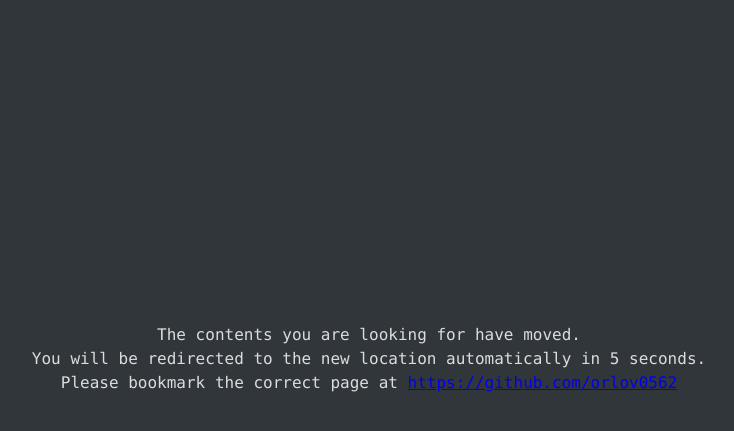
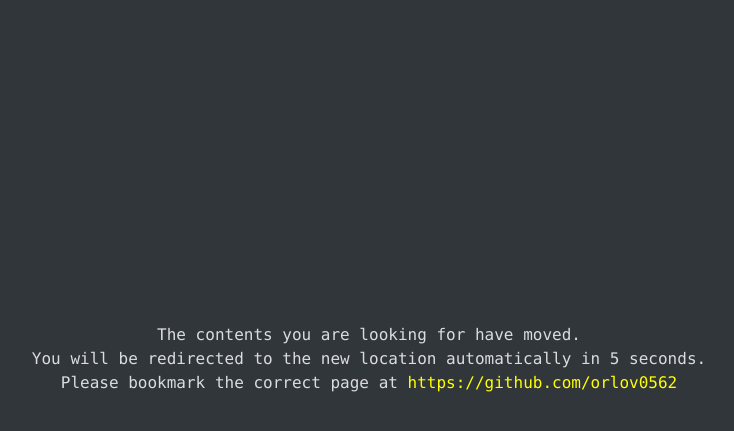
Before and after one commit to orlov0562/orlov0562.github.io, a plain HTML site: page index.html in a window 1280 px wide. Shown: the part 5-436 px from the top of the page, without its empty margins (271-1005 px from the left). Drawn offline with Linux system fonts and the light colour scheme.

Commit message:
Update index.html

```diff
--- a/index.html
+++ b/index.html
@@ -7,6 +7,8 @@
     <style>
       body {background-color:#31363b; color: #dbdcde; font-family:Consolas,"Liberation Mono",Menlo,Courier,monospace;}
       div {margin:0 auto; padding-top:40vh; text-align:center; max-width:980px; line-height:1.5em;}
+      a {color:yellow; text-decoration:none;}
+      a:hover {text-decoration:underline;}
     </style>
   </head>
   <body>
```
